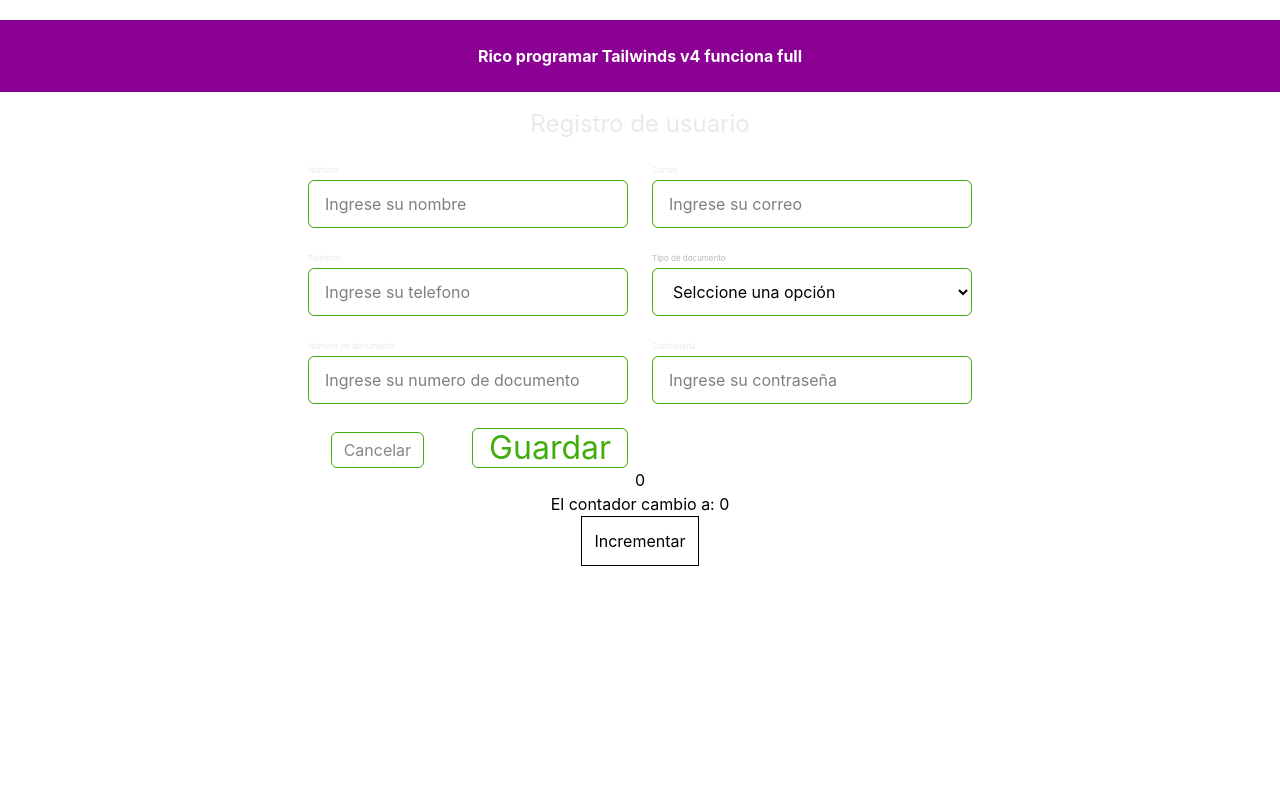
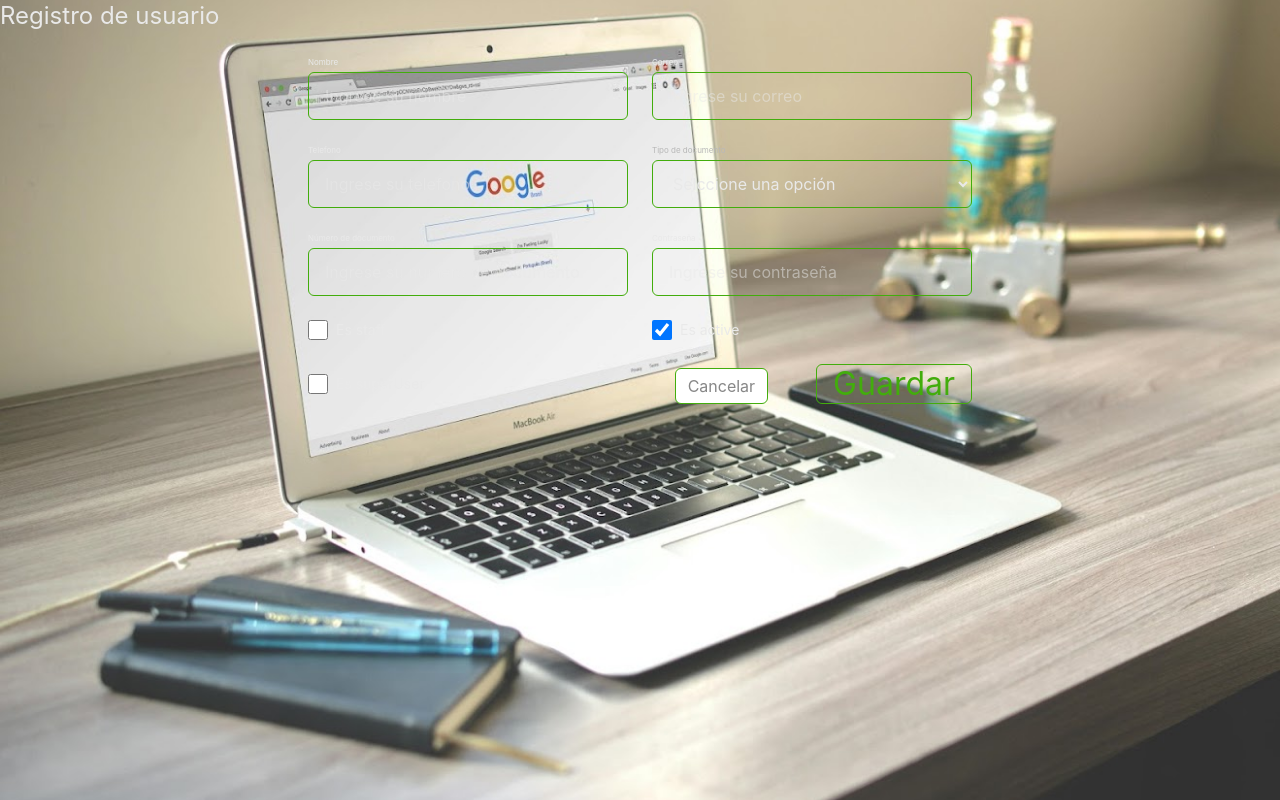
Before and after one commit to tefalover/3147206-react, a React (Vite) app: page / in a window 1280 px wide. Built offline with nearby package versions, Linux system fonts and the light colour scheme.

Commit message:
feat: Creacion de componentes, instalaciones

```diff
--- a/package.json
+++ b/package.json
@@ -12,8 +12,12 @@
   },
   "dependencies": {
     "@tailwindcss/vite": "^4.2.1",
+    "clsx": "^2.1.1",
+    "lucide": "^1.8.0",
+    "lucide-react": "^1.8.0",
     "react": "^19.2.0",
     "react-dom": "^19.2.0",
+    "react-router-dom": "^7.14.2",
     "tailwindcss": "^4.2.1",
     "zod": "^4.3.6"
   },
--- a/src/app/App.jsx
+++ b/src/app/App.jsx
@@ -1,15 +1,6 @@
-// import Input  from "../shared/components/Input";
-import { CreateUserPage } from "@/features/users"
+import { RouterProvider } from "react-router-dom";
+import router from "@/app/router"
 
 export default function App(){
-    return(
-        <div className=" min-h text-center grid grid-cols-1 gap-4  mt-5 ">
-            <h1  className="text-white text-4x1 font-bold bg-fuchsia-800 p-6">
-                Rico programar Tailwinds v4 funciona full
-            </h1>
-
-            <CreateUserPage/>
-
-        </div>
-    )
+    return <RouterProvider router={router} />
 };
--- a/src/app/router.jsx
+++ b/src/app/router.jsx
@@ -0,0 +1,32 @@
+import { createBrowserRouter } from "react-router-dom";
+import MainLayout from "@/shared/layouts/MainLayout"
+import { CreateUserPage } from "@/features/users"
+
+
+const router = createBrowserRouter([
+    {
+        path: "/",
+        element: <MainLayout />,
+        children:[
+            {
+                index: true,
+                path: "inicio",
+                element: <h1 className="p-4">Inicio</h1>
+            },
+            {
+                path: "cursos",
+                element: <h1 className="p-4">Cursos</h1>
+            },
+            {
+                path: "recursos",
+                element: <h1 className="p-4">Recursos</h1>
+            },
+            {
+                path: "contacto",
+                element: <h1 className="p-4">Contacto</h1>
+            },
+        ],
+    },
+]);
+
+export default router;
--- a/src/features/users/components/UserRegisterForm.jsx
+++ b/src/features/users/components/UserRegisterForm.jsx
@@ -1,4 +1,4 @@
-import { Input, Button,  Select, DeleteCounter2 } from "@/shared"
+import { Input, Button,  Select, Checkbox } from "@/shared"
 import { getDocumentTypes } from "@/features/users/services/selectService";
 import { useEffect, useState } from "react";
 import { userShema } from "../schemas/userSchema";
@@ -13,6 +13,11 @@
         userDocumentType:"",
         userDocumentNumber:"",
         userPassword:"",
+
+        // Flags booleanos
+        isStaff: false,
+        isActive: true,
+        isSuperUser: false,
     });
     const [errors, setErrors ] = useState({});
 
@@ -27,14 +32,14 @@
     */
    const handleChange = (e) => {
     // Se obtiene el nombre del campo y su valor
-    const {name, value } = e.target; //target es lo que viene cuando se escribe
+    const {name, value, type, checked } = e.target; //target es lo que viene cuando se escribe
 
     setFormData((prev) => ({
         //Se copian todos los valores anteriores del estado
         ...prev,
 
         //Se actualiza unicamente lo que cambió
-        [name]: value,
+        [name]: type === "checkbox" ? checked : value,
     }));
    };
     // ==================================================
@@ -138,6 +143,27 @@
                         error={errors.userPassword}
                     />
 
+                    <Checkbox
+                        id="isStaff"
+                        name="isStaff"
+                        label="Es staff"
+                        checked={formData.isStaff}
+                        onChange={handleChange}
+                    />
+                    <Checkbox
+                        id="isActive"
+                        name="isActive"
+                        label="Es active"
+                        checked={formData.isActive}
+                        onChange={handleChange}
+                    />
+                    <Checkbox
+                        id="isSuperUser"
+                        name="isSuperUser"
+                        label="Es superUser"
+                        checked={formData.isSuperUser}
+                        onChange={handleChange}
+                    />
 
                     {/* Acciones */}
                     <div className="flex items-end justify-end gap-12">
@@ -162,7 +188,6 @@
 
 
             </form>
-            <DeleteCounter2 />
 
         </div>
     )
--- /dev/null
+++ b/src/shared/components/Checkbox.jsx
@@ -0,0 +1,39 @@
+export default function Checkbox({
+    id,                 //Identificador unico (Necesario para accesibilidad)
+    name,               //Nombre del campo (Util para formulario)Comunicarse con el back
+    label,              //Texto visible asociado al checkbox
+    checked = false,    //Estado controlado del checbox
+    onChange,           //Función qye maneja el cambio de estado
+    disabled = false,    //Indica si el checkbox esta habilitado
+    className = "",     //Clases adicionales para perzonalización
+
+}){
+    return(
+        <label
+            htmlFor={id}
+            className={`
+                flex items-center gap-2
+                text-sm
+                cursor-pointer
+                ${disabled ? "opacity-50 cursor-not-allowed" : ""}
+                ${className}
+            `}
+        >
+            {/* {Input del checkbox} */}
+            <input
+                id={id}
+                name={name}
+                type="checkbox"
+                checked={checked}
+                disabled={disabled}
+                onChange={onChange}
+                className="w-5 h-5"
+            />
+            {/*  Texto del checkbox */}
+            <span>{label}</span>
+        </label>
+    );
+}
+
+// ID Los label no aceptan clases, nunca para styles, solo para logica
+// Las CLASES solo para styles
--- a/src/shared/components/IconButton.jsx
+++ b/src/shared/components/IconButton.jsx
@@ -0,0 +1,86 @@
+import React from "react";
+import clsx from "clsx";
+
+/**
+ * IconButton
+ * -Area visual (hot area): tamño de boton
+ * -Area visible: tamaño del  ucono (Controlado por wrapper y el propio icono)
+ */
+
+// forwardRef da acceso al padre
+export const IconButton = React.forwardRef(function IconButton(
+    {
+        children,
+        onClick,
+        disabled = false,
+        clasName = "",
+        variant = "default",
+
+        // Tamaños
+        hitSize = 48, // px (área táctil)
+        iconSize = 24, // px (ícono visible)
+
+        // Accesibilidad (A los usuarios con discacidades)
+        ariaLabel,
+
+        // Estados
+        isActive = false,
+
+        ...props
+
+    },
+    ref
+){
+    const baseStyles = `
+    online-flex items-center justify-center
+    rounded-full
+    transition-color duration-200
+    focus:outline-none focus-visible:ring-2 focus-visible:ring-offset-2
+    disabled:opacity-50 disable:pointer-events-none`;
+
+    const variants = {
+        default: `
+            text-neutral-700
+            hover:bg-neutral-200
+            focus-visible:ring-neutral-400
+        `,
+        ghost:`
+            text-neutral-600
+            hover:bg-neutral-100
+            focus-visible:ring-neutral-300
+        `,
+        primary: `
+            text-white bg-blue-600
+            hover:bg-blue-700
+            focus-visible:ring-blue-500
+        `
+    };
+    return (
+        <button
+            ref={ref}
+            type="button"
+            aria-label={ariaLabel}
+            disabled={disabled}
+            onClick={onClick}
+            className={clsx(baseStyles,variants[variant], clasName,{
+                "bg-neutral-300": isActive
+            })}
+            style={{
+                width: `${hitSize}px`,
+                height: `${hitSize}px`,
+           }}
+           {...props}
+        >
+            <span
+                style={{
+                    width: `${iconSize}px`,
+                    height: `${iconSize}px`,
+                }}
+                className="flex items-center justify-center"
+            >
+                {children}
+            </span>
+
+        </button>
+    )
+})
--- a/src/shared/index.js
+++ b/src/shared/index.js
@@ -4,3 +4,4 @@
 export { default as DeleteEffect} from "./components/DeleteEffect.jsx"
 export { default as DeleteCounter2} from "./components/DeleteCounter2.jsx"
 export { default as Select} from "./components/Select.jsx"
+export { default as Checkbox} from "./components/Checkbox.jsx"
--- a/src/shared/layouts/MainLayout.jsx
+++ b/src/shared/layouts/MainLayout.jsx
@@ -0,0 +1,18 @@
+import { Outlet } from "react-router-dom";
+import heroBg from "@/assets/images/imagen-hero-freelancer.jpg"
+import { CreateUserPage } from "@/features/users"
+
+export default function MainLayout(){
+    return(
+        <div className="relative min-h-screen text-text-primary">
+            {/*  Fondo con imagen  */}
+            <div
+                className="absolute inset-0 -z-10 bg-cover bg-center"
+                style={{ backgroundImage: `url(${heroBg})`}}
+            />
+            <CreateUserPage />
+
+        </div>
+
+    )
+}
```
Also changed, not shown: src/assets/images/imagen-hero-freelancer.jpg (added), 1 other file (tests, documents, lock files or other folders).
